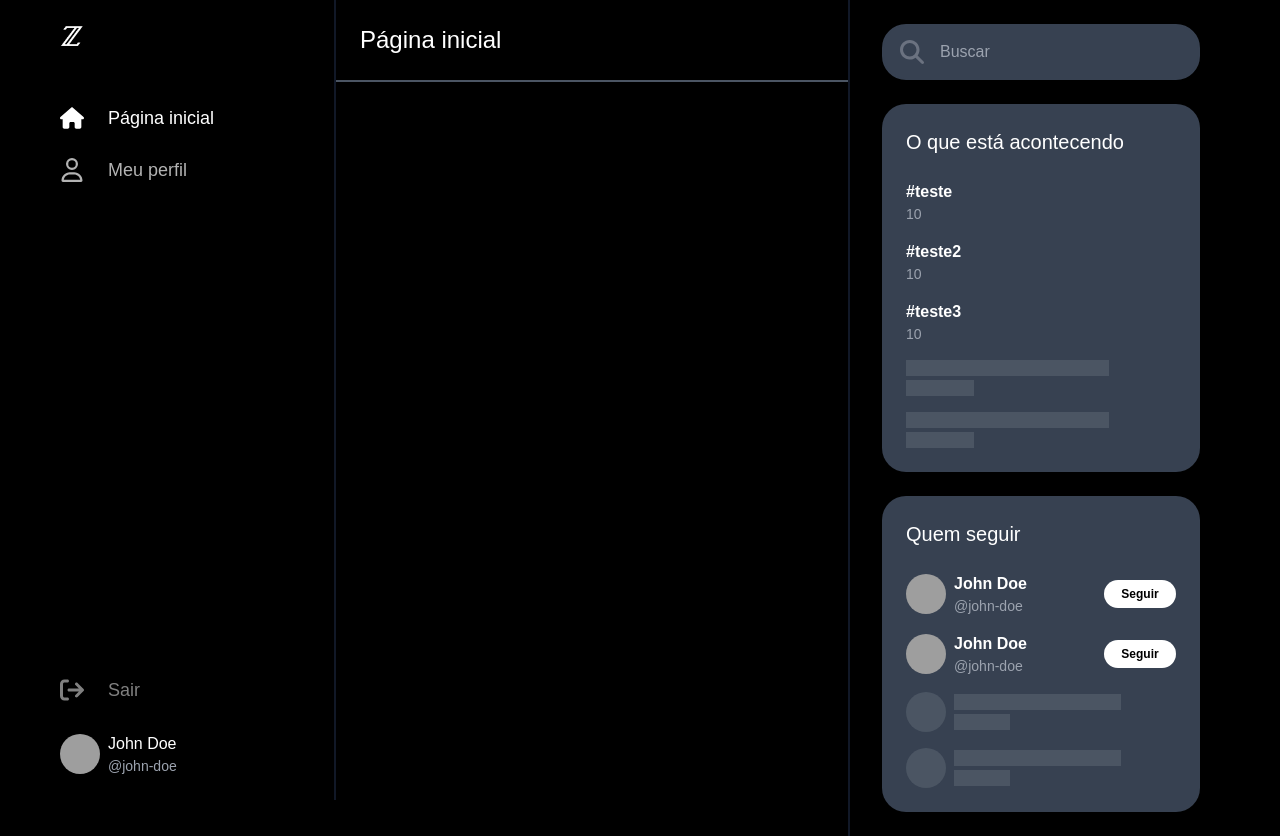
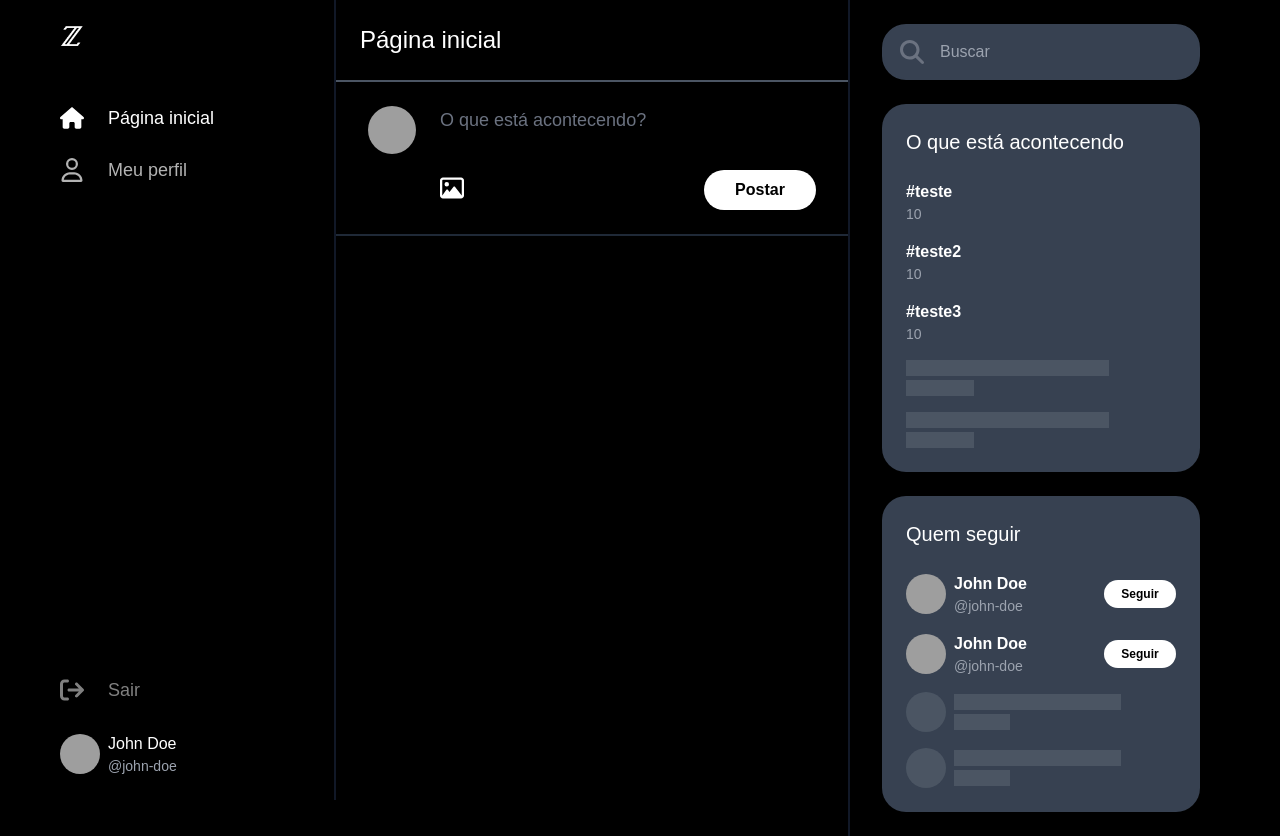
Before and after one commit to gumiranda/nextjs, a Next.js app: page /home in a window 1280 px wide. Built offline with nearby package versions, Linux system fonts and the light colour scheme; grey boxes are pictures that could not be loaded.

Commit message:
Refatorar layout e componentes da página de login: Adicionar componente TweetPost na página inicial

```diff
--- a/src/app/(ui)/home/page.tsx
+++ b/src/app/(ui)/home/page.tsx
@@ -1,9 +1,11 @@
 import { HomeHeader } from "@/components/home/home-header";
+import { TweetPost } from "@/components/tweet/tweet-post";
 
 export default function Page() {
   return (
     <>
       <HomeHeader />
+      <TweetPost />
     </>
   );
 }
--- /dev/null
+++ b/src/components/tweet/tweet-post.tsx
@@ -0,0 +1,43 @@
+/* eslint-disable @next/next/no-img-element */
+"use client";
+import { user } from "@/data/user";
+import { faImage } from "@fortawesome/free-regular-svg-icons";
+import { FontAwesomeIcon } from "@fortawesome/react-fontawesome";
+import { memo } from "react";
+import { Button } from "../ui/button";
+const MemoizedFontAwesomeIcon = memo(FontAwesomeIcon);
+
+export const TweetPost: React.FC = () => {
+  const handleImageUpload = () => {};
+  const handlePostClick = () => {};
+  return (
+    <div className="flex gap-6 px-8 py-6 border-b-2 border-gray-800">
+      <div>
+        <img
+          src={user.avatar}
+          alt={user.name}
+          className="size-12 rounded-full"
+        />
+      </div>
+      <div className="flex-1">
+        <div
+          className="min-h-14 outline-none
+          text-lg text-white
+          empty:before:text-gray-500
+          empty:before:content-[attr(data-placeholder)]"
+          contentEditable
+          role="textbox"
+          data-placeholder="O que está acontecendo?"
+        ></div>
+        <div className="flex justify-between items-center mt-2">
+          <div onClick={handleImageUpload} className="cursor-pointer">
+            <MemoizedFontAwesomeIcon icon={faImage} className="size-6" />
+          </div>
+          <div className="w-28">
+            <Button onClick={handlePostClick} label="Postar" size={2} />
+          </div>
+        </div>
+      </div>
+    </div>
+  );
+};
```
